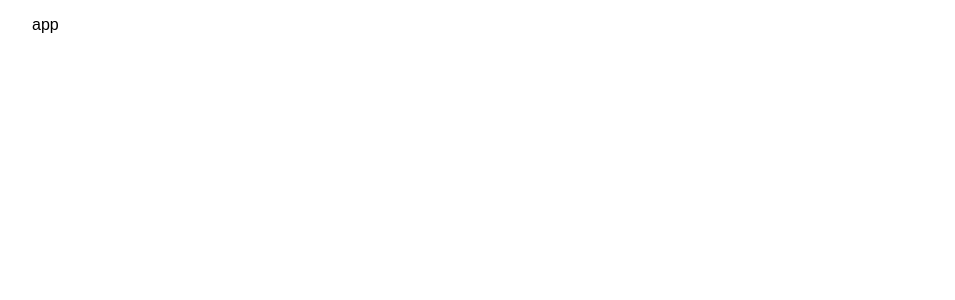
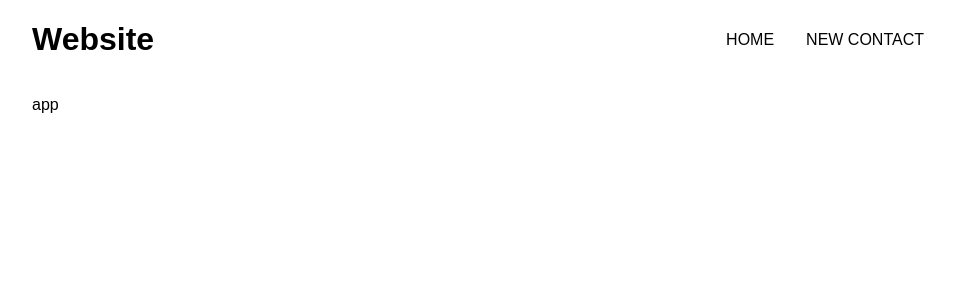
Before and after one commit to ga-wdi-exercises/checkpoint-react, a React (Create React App) app: page / in a window 1280 px wide. Shown: the top 300 px of the page, without its empty margins (158-1113 px from the left). Built offline with nearby package versions, Linux system fonts and the light colour scheme.

Commit message:
checkpoint complete

```diff
--- a/src/components/App/App.js
+++ b/src/components/App/App.js
@@ -1,11 +1,27 @@
 import React, { Component } from 'react';
+import Contact from '../Contact/Contact'
+import ContactList from '../ContactList/ContactList'
+import Header from '../Header/Header'
+import { Route, Link, Switch} from 'react-router-dom'
+//import Validator from './Validator';
+//import ContactList from './'
 
 class App extends Component {
+    constructor(props){
+        super(props)
+
+        this.state ={
+            contacts: this.props.contacts
+        }
+    }
+
   render() {
-    return <div className="App">
-        <p>app</p>
-      </div>;
-  }
+    return (<div className="App">
+      <Header />
+      <p>app</p>
+      <ContactList/>
+    </div>
+    );}
 }
 
 export default App;
--- /dev/null
+++ b/src/components/Contact/Contact.js
@@ -0,0 +1,18 @@
+import React, { Component } from "react";
+
+class Contact extends Component {
+  render() {
+    return (
+    <div className='contact'>
+    <img href='#'>Profile Pic</img>
+    <div><img src={'http://placehold.it/400x20&text=slide1'} alt="boohoo" className="img-responsive"/><span>Hello {this.props.name}</span></div>;
+    }
+    <h3>Name</h3>
+
+    <h4>Email Address</h4>
+      </div>
+    );
+  }
+}
+
+export default Contact
--- /dev/null
+++ b/src/components/ContactList/ContactList.js
@@ -0,0 +1,18 @@
+import React, { Component } from "react";
+
+class ContactList extends Component {
+    constructor(props){
+        super(props)
+
+
+    }
+  render() {
+    return (
+    <div className='contact-list'>
+
+      </div>
+    );
+  }
+}
+
+export default ContactList
--- /dev/null
+++ b/src/components/Header/Header.js
@@ -0,0 +1,17 @@
+import React, { Component } from "react";
+
+class Header extends Component {
+  render() {
+    return (
+      <header className="App-header">
+        <h1>Website</h1>
+        <nav>
+        <a href='/'>Home</a>
+        <a href='../NewContact/NewContact'>New Contact</a>
+        </nav>
+      </header>
+    );
+  }
+}
+
+export default Header;
```
Also changed, not shown: src/components/NewContact/NewContact.js (added, +21 -0 lines), 1 other file (tests, documents, lock files or other folders).
